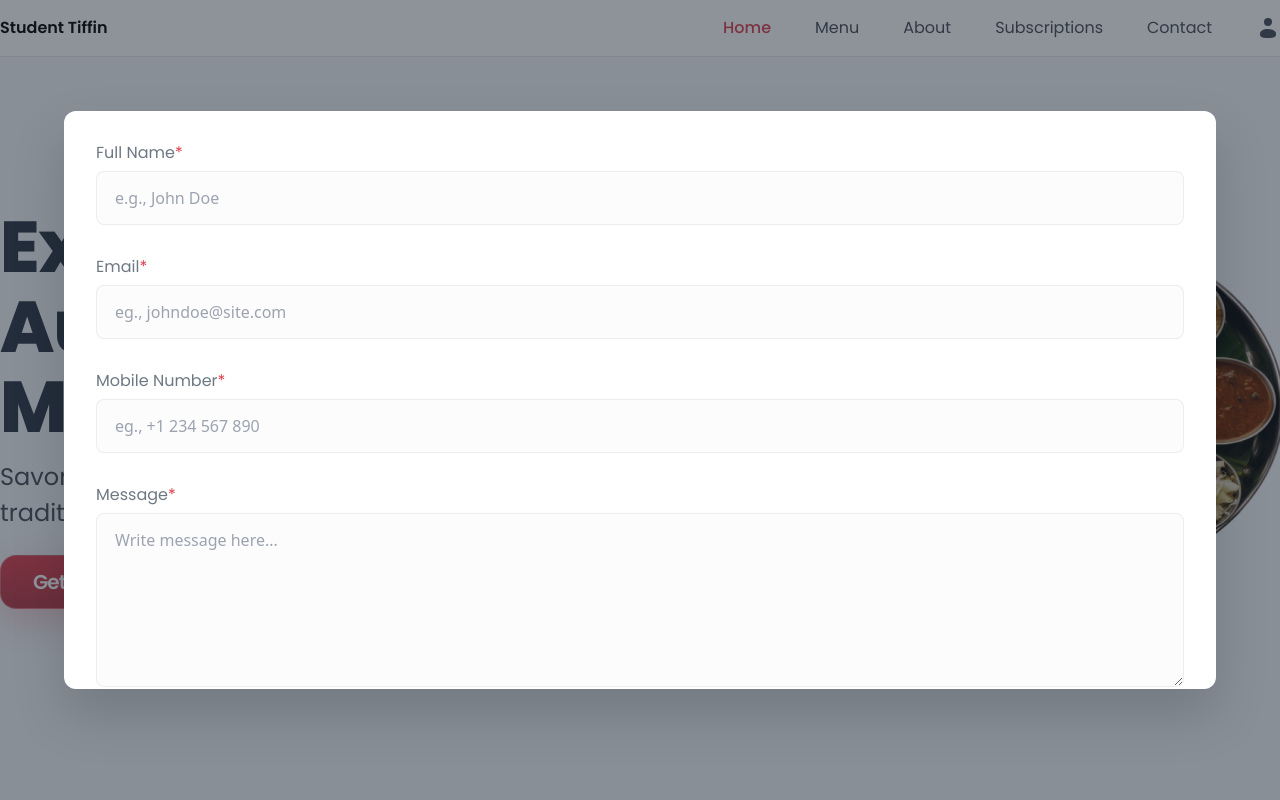
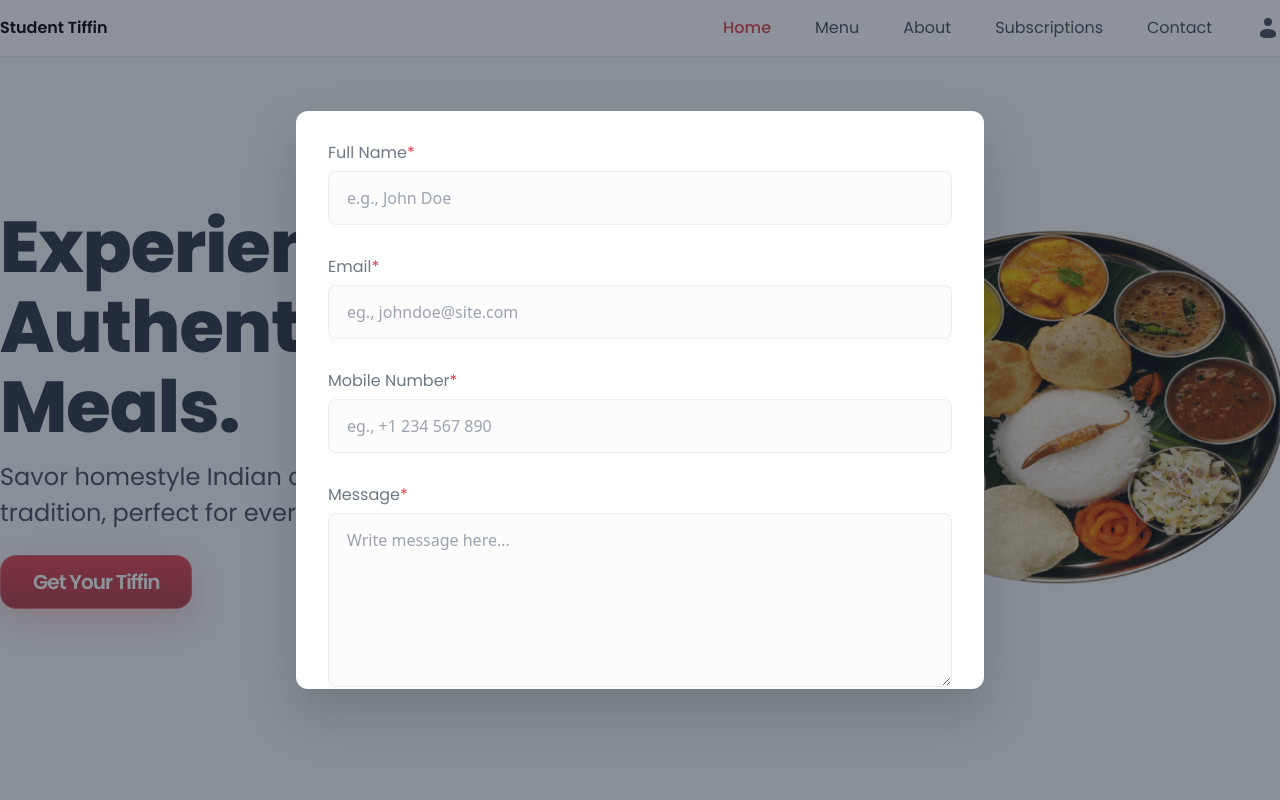
Before and after one commit to rahulsd380/Student-Tiffin-Client, a React (Vite) app: page / in a window 1280 px wide. Both pictures are taken after a click on the button "Get Your Tiffin". Shown: the top 800 px of the page. Built offline with nearby package versions, Linux system fonts and the light colour scheme.

Commit message:
Fixed modal padding issue

```diff
--- a/src/components/HomePageComponents/BringingComfort/BringingComfort.tsx
+++ b/src/components/HomePageComponents/BringingComfort/BringingComfort.tsx
@@ -36,7 +36,7 @@ const BringingComfort = () => {
       <Modal
         openModal={openModal}
         setOpenModal={setOpenModal}
-        classNames={"w-full max-w-[688px] h-[578px] overflow-y-auto p-4 md:p-8"}
+        classNames={"h-[578px] overflow-y-auto p-4 md:p-8"}
       >
         {/* Form */}
         <ContactUsForm/>
--- a/src/components/HomePageComponents/Hero/Hero.tsx
+++ b/src/components/HomePageComponents/Hero/Hero.tsx
@@ -33,7 +33,7 @@ const Hero = () => {
         <Modal
         openModal={openModal}
         setOpenModal={setOpenModal}
-        classNames={"w-full max-w-[688px] h-[578px] overflow-y-auto p-4 md:p-8"}
+        classNames={"h-[578px] overflow-y-auto p-4 md:p-8"}
       >
         {/* Form */}
         <ContactUsForm/>
--- a/src/components/HomePageComponents/SubscriptionPlans/PlanCard.tsx
+++ b/src/components/HomePageComponents/SubscriptionPlans/PlanCard.tsx
@@ -157,7 +157,7 @@ const PlanCard = ({
       <Modal
         openModal={openModal}
         setOpenModal={setOpenModal}
-        classNames={"w-full max-w-[688px] h-[578px] overflow-y-auto p-4 md:p-8"}
+        classNames={"h-[578px] overflow-y-auto p-4 md:p-8"}
       >
         {/* Form */}
         <ContactUsForm/>
--- a/src/components/Shared/Modal/Modal.tsx
+++ b/src/components/Shared/Modal/Modal.tsx
@@ -3,21 +3,16 @@ import { Dispatch, ReactNode, SetStateAction } from "react";
 export type ModalProps = {
     children: ReactNode;
     openModal: boolean;
-    setOpenModal: Dispatch<SetStateAction<boolean>>;
+    setOpenModal: Dispatch<SetStateAction<boolean>>
     classNames?: string;
-};
+}
 
-const Modal: React.FC<ModalProps> = ({ children, openModal, setOpenModal, classNames }) => {
+const Modal : React.FC<ModalProps> = ({children,openModal, setOpenModal, classNames}) => {
     return (
         <div className="mx-auto w-fit">
-            <div
-                onClick={() => setOpenModal(false)}
-                className={`fixed z-[100] w-screen ${openModal ? 'visible opacity-100' : 'invisible opacity-0'} inset-0 grid place-items-center bg-gray-800/50 duration-100`}
-            >
-                <div
-                    onClick={(e_) => e_.stopPropagation()}
-                    className={`absolute rounded-xl bg-white drop-shadow-2xl p-5 max-w-[90vw] ${openModal ? 'opacity-1 duration-300' : 'scale-110 opacity-0 duration-150'} ${classNames}`}
-                >
+            <div onClick={() => setOpenModal(false)} className={`fixed z-[100] w-screen ${openModal ? 'visible opacity-100' : 'invisible opacity-0'} inset-0 grid place-items-center bg-gray-800/50 duration-100`}>
+
+                <div onClick={(e_) => e_.stopPropagation()} className={`absolute w-[360px] md:w-[688px] overflow-y-auto rounded-xl bg-white drop-shadow-2xl ${openModal ? 'opacity-1 duration-300' : 'scale-110 opacity-0 duration-150'} ${classNames}`}>
                     {children}
                 </div>
             </div>
```
